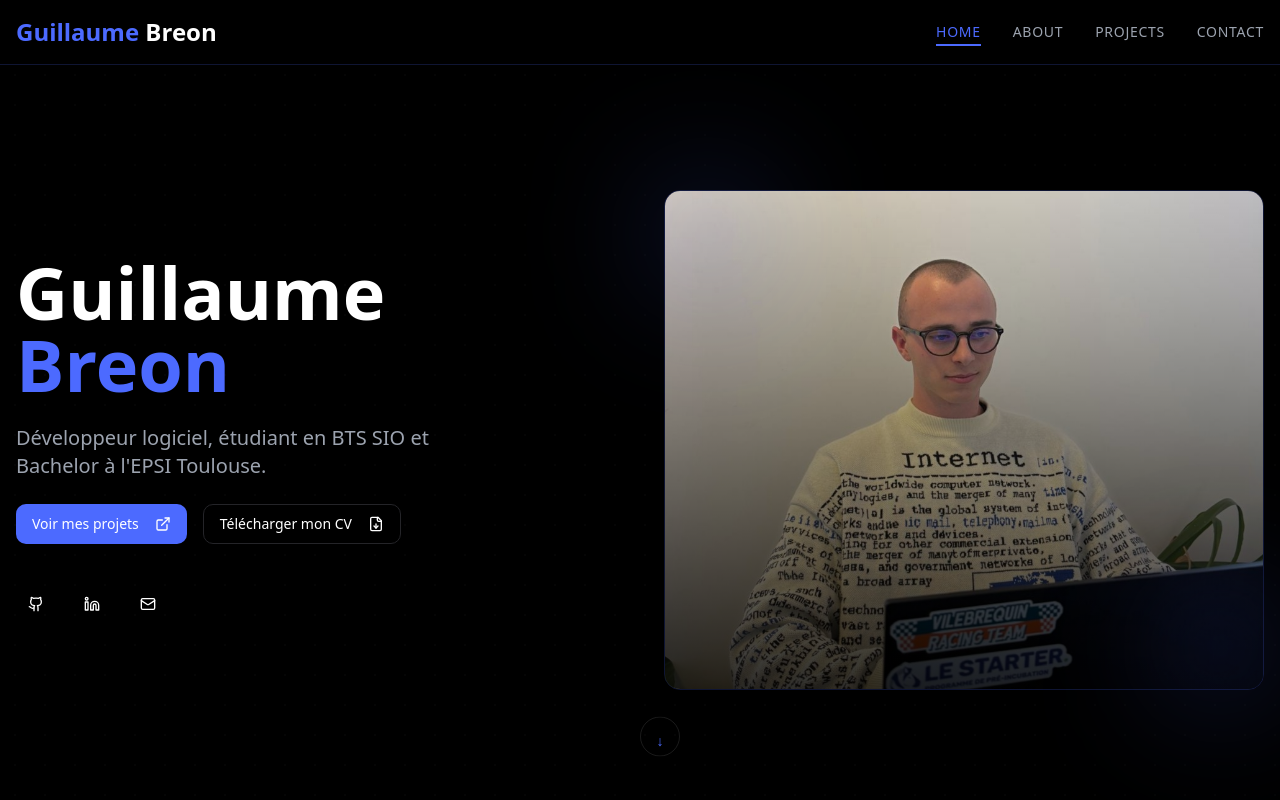
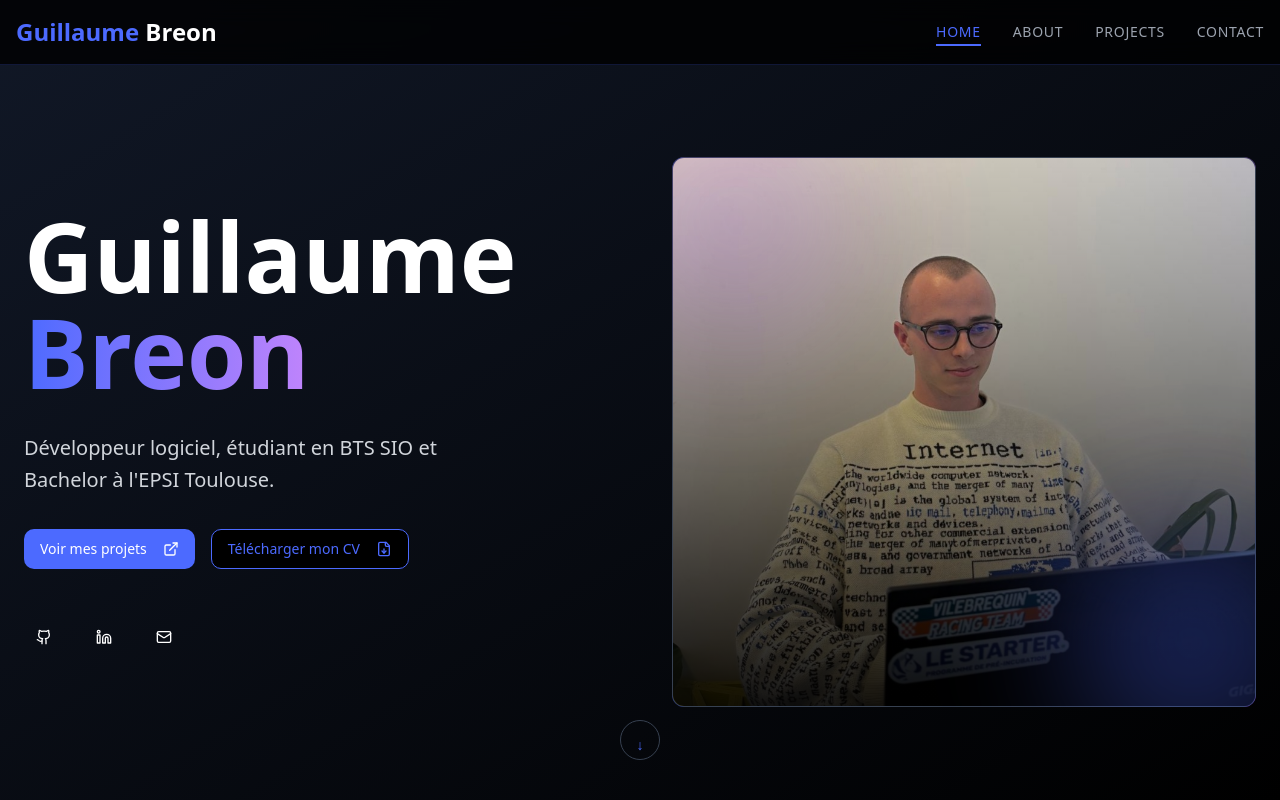
Before and after one commit to Guiggzz/Portfolio, a Next.js app: page / in a window 1280 px wide. Shown: the top 800 px of the page. Built offline with nearby package versions, Linux system fonts and the light colour scheme.

Commit message:
fix section 1

```diff
--- a/app/page.tsx
+++ b/app/page.tsx
@@ -113,49 +113,53 @@ export default function Home() {
 
       <main>
         {/* Hero Section */}
-        <section id="home" className="min-h-screen flex items-center relative pt-20">
-          <div className="container mx-auto px-4 py-20">
-            <div className="grid md:grid-cols-2 gap-12 items-center">
+        <section id="home" className="min-h-screen flex items-center relative pt-16 bg-gradient-to-br from-gray-900 to-black">
+          <div className="container mx-auto px-6 py-16">
+            <div className="grid md:grid-cols-2 gap-16 items-center">
               <motion.div
-                initial={{ opacity: 0, y: 20 }}
-                animate={{ opacity: 1, y: 0 }}
-                transition={{ duration: 0.8 }}
-                className="space-y-6"
+                initial={{ opacity: 0, x: -50 }}
+                animate={{ opacity: 1, x: 0 }}
+                transition={{ duration: 0.7, ease: "easeOut" }}
+                className="space-y-8"
               >
-                <h1 className="text-5xl md:text-7xl font-bold leading-tight">
+                <h1 className="text-6xl md:text-8xl font-bold leading-none">
                   Guillaume <br />
-                  <span className="text-primary">Breon</span>
+                  <span className="bg-clip-text text-transparent bg-gradient-to-r from-primary to-purple-400">Breon</span>
                 </h1>
-                <p className="text-xl text-gray-400 max-w-md">
+                <p className="text-xl text-gray-300 max-w-md leading-relaxed">
                   Développeur logiciel, étudiant en BTS SIO et Bachelor à l'EPSI Toulouse.
                 </p>
-                <div className="flex space-x-4">
+                <div className="flex flex-wrap gap-4">
                   <Button
-                    className="group"
+                    className="group bg-primary hover:bg-primary/90 text-white"
                     onClick={() => document.getElementById("projects")?.scrollIntoView({ behavior: "smooth" })}
                   >
                     Voir mes projets
                     <ExternalLink className="ml-2 h-4 w-4 transition-transform group-hover:translate-x-1" />
                   </Button>
-                  <Button variant="outline" onClick={handleDownloadCV} className="group">
+                  <Button
+                    variant="outline"
+                    onClick={handleDownloadCV}
+                    className="group border-primary text-primary hover:bg-primary/10"
+                  >
                     Télécharger mon CV
                     <FileDown className="ml-2 h-4 w-4 transition-transform group-hover:translate-y-1" />
                   </Button>
                 </div>
-                <div className="flex space-x-4 pt-4">
+                <div className="flex space-x-5 pt-4">
                   <Link href="https://github.com/Guiggzz" target="_blank" rel="noopener noreferrer">
-                    <Button variant="ghost" size="icon" className="rounded-full">
-                      <Github className="h-5 w-5" />
+                    <Button variant="ghost" size="icon" className="rounded-full hover:bg-gray-800 hover:text-primary">
+                      <Github className="h-6 w-6" />
                     </Button>
                   </Link>
                   <Link href="https://www.linkedin.com/in/guillaume-breon-aa193b295/" target="_blank" rel="noopener noreferrer">
-                    <Button variant="ghost" size="icon" className="rounded-full">
-                      <Linkedin className="h-5 w-5" />
+                    <Button variant="ghost" size="icon" className="rounded-full hover:bg-gray-800 hover:text-primary">
+                      <Linkedin className="h-6 w-6" />
                     </Button>
                   </Link>
                   <Link href="mailto:guillaume.breon@gmail.com">
-                    <Button variant="ghost" size="icon" className="rounded-full">
-                      <Mail className="h-5 w-5" />
+                    <Button variant="ghost" size="icon" className="rounded-full hover:bg-gray-800 hover:text-primary">
+                      <Mail className="h-6 w-6" />
                     </Button>
                   </Link>
                 </div>
@@ -163,10 +167,12 @@ export default function Home() {
               <motion.div
                 initial={{ opacity: 0, scale: 0.9 }}
                 animate={{ opacity: 1, scale: 1 }}
-                transition={{ duration: 0.8, delay: 0.2 }}
+                transition={{ duration: 0.8, delay: 0.3 }}
                 className="relative"
               >
-                <div className="relative w-full h-[400px] md:h-[500px] rounded-2xl overflow-hidden border border-primary/20">
+                <div className="relative w-full h-[450px] md:h-[550px] rounded-xl overflow-hidden">
+                  <div className="absolute -inset-0.5 bg-gradient-to-r from-primary to-purple-500 rounded-xl blur-sm opacity-70"></div>
+                  <div className="relative w-full h-full rounded-xl overflow-hidden border border-gray-700">
                     <Image
                       src="/1000034275.jpg?height=1000&width=800"
                       alt="Guillaume Breon"
@@ -174,18 +180,19 @@ export default function Home() {
                       className="object-cover"
                       priority
                     />
-                  <div className="absolute inset-0 bg-gradient-to-t from-black/80 to-transparent" />
+                    <div className="absolute inset-0 bg-gradient-to-t from-black/90 via-black/40 to-transparent" />
                   </div>
-                <div className="absolute -bottom-5 -right-5 w-32 h-32 bg-primary/20 rounded-full blur-3xl" />
-                <div className="absolute -top-5 -left-5 w-32 h-32 bg-primary/20 rounded-full blur-3xl" />
+                  <div className="absolute -bottom-16 -right-16 w-64 h-64 bg-primary/30 rounded-full blur-3xl" />
+                  <div className="absolute -top-16 -left-16 w-64 h-64 bg-purple-500/20 rounded-full blur-3xl" />
+                </div>
               </motion.div>
             </div>
           </div>
-          <div className="absolute bottom-10 left-1/2 -translate-x-1/2 animate-bounce">
+          <div className="absolute bottom-10 left-1/2 -translate-x-1/2">
             <Button
               variant="ghost"
               size="icon"
-              className="rounded-full border border-white/10"
+              className="rounded-full border border-gray-700 hover:border-primary/50 hover:bg-gray-800/50"
               onClick={() => document.getElementById("about")?.scrollIntoView({ behavior: "smooth" })}
             >
               <motion.div
--- a/app/projects.tsx
+++ /dev/null
@@ -1,37 +0,0 @@
-import { useRouter } from "next/router";
-import projects from "../components/dataProjets"; // Adapte le chemin selon l'emplacement de ton fichier de données
-
-export default function ProjectDetails() {
-    const router = useRouter();
-    const { id } = router.query;
-
-    // Trouver le projet correspondant
-    const project = projects.find((p) => p.id === parseInt(Array.isArray(id) ? id[0] : id || '0'));
-
-    if (!project) {
-        return <p>Projet introuvable</p>;
-    }
-
-    return (
-        <div className="container mx-auto p-8">
-            <h1 className="text-3xl font-bold">{project.title}</h1>
-            <img src={project.image} alt={project.title} className="w-full max-w-md my-4" />
-            <p className="text-lg">{project.description}</p>
-            <ul className="flex gap-2 mt-4">
-                {project.tags.map((tag, index) => (
-                    <li key={index} className="px-3 py-1 bg-gray-200 rounded-full">{tag}</li>
-                ))}
-            </ul>
-            {project.link && (
-                <a
-                    href={project.link}
-                    target="_blank"
-                    rel="noopener noreferrer"
-                    className="block mt-4 text-blue-600 underline"
-                >
-                    Voir le projet
-                </a>
-            )}
-        </div>
-    );
-}
```
Lines whose indentation alone changed are shown as unchanged.
